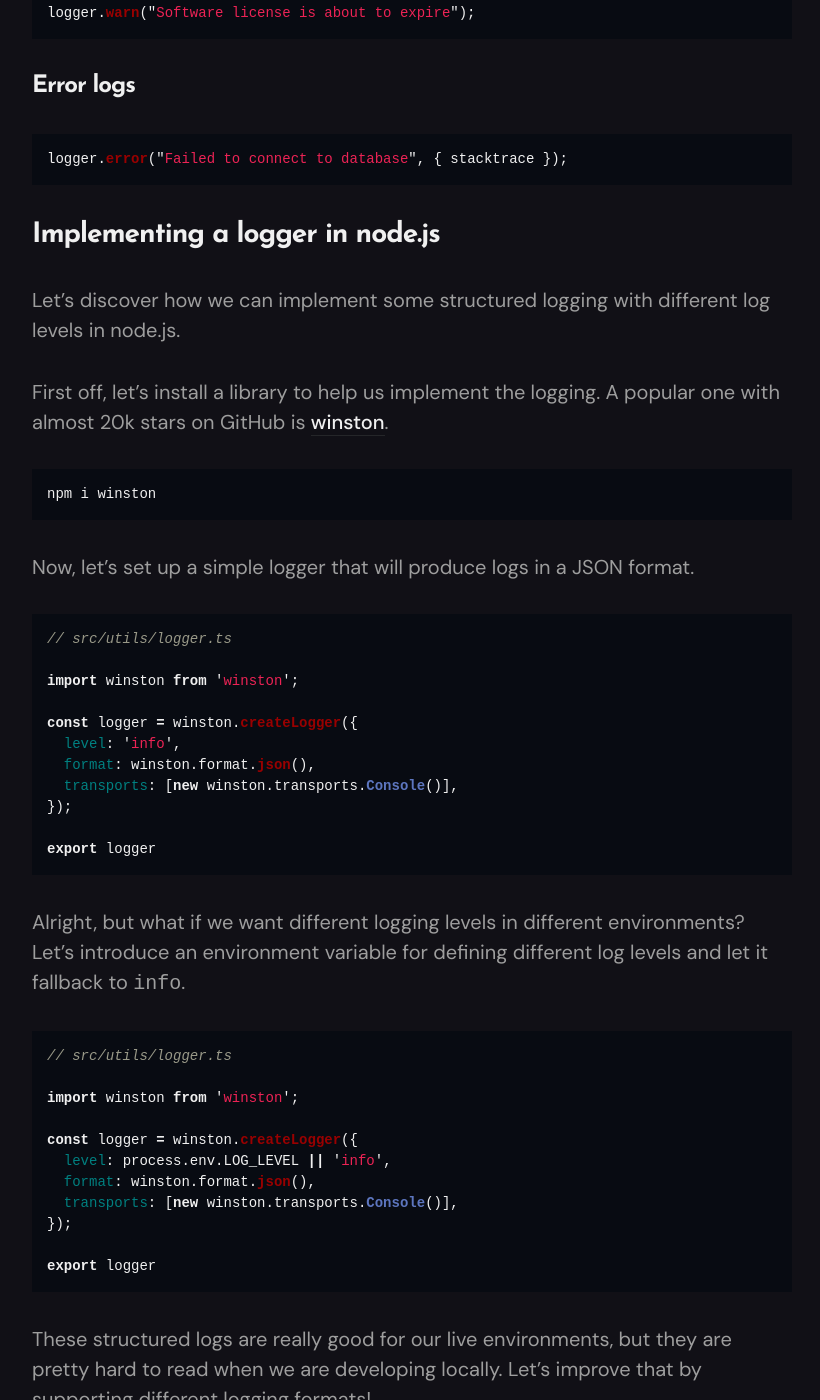
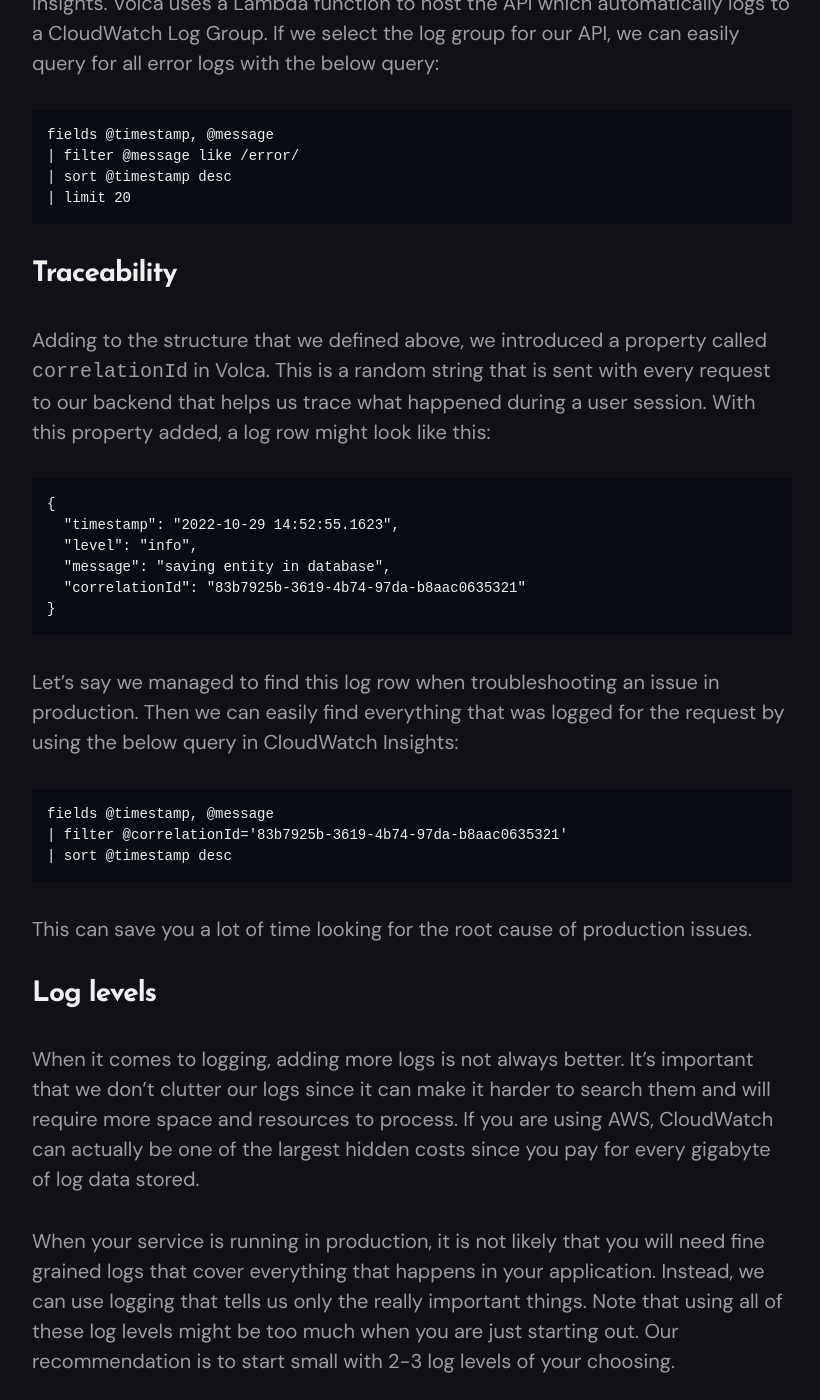
Before and after one commit to volca-io/volca-io.github.io, a Jekyll site: the page built from _pages/logging.md, in a window 1280 px wide and 1400 px high, scrolled down 3280 px. Shown: the whole window, without its empty margins (228-1048 px from the left). Built offline with Jekyll 4.4.1, drawn with Linux system fonts in a browser that asks for light colours; nearby versions of some CDN libraries; some of the changed text lies outside the part shown.

Commit message:
Update logging page (#10)

````diff
--- /dev/null
+++ b/_includes/tldr.html
@@ -0,0 +1,20 @@
+<!-- begin tldr -->
+<div class="portfolio__gallery">
+  <div class="container">
+    <div class="row">
+      <div class="col col-12">
+        <div class="portfolio__item">
+          <p class="portfolio__item__title">
+            TL;DR
+          </p>
+          <ul>
+          {% for tldr in page.tldrs %}
+              <li>{{ tldr }}</li>
+          {% endfor %}
+          </ul>
+        </div>
+      </div>
+    </div>
+  </div>
+</div>
+<!-- end tldr -->
--- a/_pages/logging.md
+++ b/_pages/logging.md
@@ -1,14 +1,19 @@
 ---
 layout: page
-seo_title: Node.js / TypeScript Logging for SaaS Products
-title: Node.js / TypeScript Logging for SaaS Products
+seo_title: Node.js / TypeScript Logging on AWS for SaaS Products
+title: Node.js / TypeScript Logging on AWS for SaaS Products
 description: Logging is an essential part of managing your SaaS application. Learn how to implement a best practice logging strategy to be able to quickly discover issues in your product.
+tldrs: ["Use a structured format such as JSON to be able to query your logs using CloudWatch Insights", "Add a request ID to your log rows to help you  track down production issues", "Use log levels to avoid cluttering your logs and save CloudWatch cost", "Use a tried and tested logging library such as Winston to implement your logger"]
 permalink: /logging/
 ---
 
-Volca is a SaaS template that provides support for structured logging out of the box. Leverage Volca to avoid building your own logging solution and get your product out to market faster. Check out the demo [here](https://app.demo.volca.io)
+![Logging](/images/logging.png "Logging")
 
-In this article we will go through how to set up logging in your node.js application to get the most out of your logging.
+{% include tldr.html %}
+
+Volca is a [SaaS boilerplate template](https://volca.io) that provides support for best practice logging out of the box. Leverage Volca to avoid building your own logging solution and get your product to market faster. Check out the demo [here](https://app.demo.volca.io).
+
+In this article, we will go through how we set up logging for Volca and how you can do the same to get the most out of your logging.
 
 ## Why do we need logging?
 
@@ -16,7 +21,18 @@
 
 It's easy to output some logs from your service. But how do we make sure that you are able to find the information you need in your logs? And how do we make sure that we are not generating too many logs?
 
-## Structured logging
+## What we want to achieve
+
+While logging might sound like the most boring thing ever to implement, it is critical to be able to debug your SaaS application and fix bugs before too many users are affected. In the early stages of building your SaaS, keeping your few customers happy is very important to spread the word and get testimonials to post on your site. Here are the key things that you need to get logging right in a SaaS product:
+
+- Structure
+- Traceability
+- Log levels
+
+
+Below, we deep dive into each section.
+
+## Structure
 
 The most basic logs is just simply text strings appended line after line and might look like this:
 
@@ -35,21 +51,51 @@
 
 ```json
 {
-  "timestamp": "2021-07-29 14:52:55.1623",
+  "timestamp": "2022-10-29 14:52:55.1623",
   "level": "info",
   "message": "authentication failed",
   "username": "user@volca.io",
-  "user-id": "83b7925b-3619-4b74-97da-b8aac0635321"
+  "userId": "83b7925b-3619-4b74-97da-b8aac0635321"
 }
 ```
 
-With this format, it becomes easier to find all logs related to a specific username or user-id
+With this format, it becomes easier to find all logs related to a specific username or userId. Using AWS, we can query for this log row by using CloudWatch Logs Insights. Volca uses a Lambda function to host the API which automatically logs to a CloudWatch Log Group. If we select the log group for our API, we can easily query for all error logs with the below query:
+
+```
+fields @timestamp, @message
+| filter @message like /error/
+| sort @timestamp desc
+| limit 20
+```
+
+## Traceability
+
+Adding to the structure that we defined above, we introduced a property called `correlationId` in Volca. This is a random string that is sent with every request to our backend that helps us trace what happened during a user session. With this property added, a log row might look like this:
+
+```
+{
+  "timestamp": "2022-10-29 14:52:55.1623",
+  "level": "info",
+  "message": "saving entity in database",
+  "correlationId": "83b7925b-3619-4b74-97da-b8aac0635321"
+}
+```
+
+Let's say we managed to find this log row when troubleshooting an issue in production. Then we can easily find everything that was logged for the request by using the below query in CloudWatch Insights:
+
+```
+fields @timestamp, @message
+| filter @correlationId='83b7925b-3619-4b74-97da-b8aac0635321'
+| sort @timestamp desc
+```
+
+This can save you a lot of time looking for the root cause of production issues.
 
 ## Log levels
 
-When it comes to logging, adding more logs is not always better. It's important that we don't clutter down our logs since it can make it harder to search them and will require more space and resources to process.
+When it comes to logging, adding more logs is not always better. It's important that we don't clutter our logs since it can make it harder to search them and will require more space and resources to process. If you are using AWS, CloudWatch can actually be one of the largest hidden costs since you pay for every gigabyte of log data stored.
 
-When your service is running in production it's not likely that you will need fine grained logs that cover everything that happens in your application, but rather more transactional logs that let's you identify issues for your users.
+When your service is running in production, it is not likely that you will need fine grained logs that cover everything that happens in your application. Instead, we can use logging that tells us only the really important things. Note that using all of these log levels might be too much when you are just starting out. Our recommendation is to start small with 2-3 log levels of your choosing.
 
 To solve this, we can make use of different log levels. Here is a list of some commonly used levels:
 
@@ -113,7 +159,33 @@
 export logger
 ```
 
-Alright, but what if we want different logging levels in different environments? Let's introduce an environment variable for defining different log levels and let it fallback to `info`.
+Next, let's add the `correlationId` property mentioned in the previous section. You can generate this as you wish, in our case we generate a UUID that we attach to each request.
+
+```
+// src/utils/logger.ts
+
+import winston from 'winston';
+
+const addCorrelationId = winston.format(info => {
+  info.correlationId = getCorrelationId();
+  return info;
+});
+
+
+const logger = winston.createLogger({
+  level: 'info',
+  format: winston.format.combine(
+    addCorrelationId(),
+    winston.format.json()
+  ),
+  transports: [new winston.transports.Console()],
+});
+
+export logger
+
+```
+
+Alright, but what if we want different logging levels in different environments? Let's introduce an environment variable for defining different log levels and let it fallback to `info`. This means we can easily change the log level without redeploying our application if needed.
 
 ```ts
 // src/utils/logger.ts
````
Also changed, not shown: other parts of _pages/logging.md (+2 -2 lines), images/logging.png (added).
